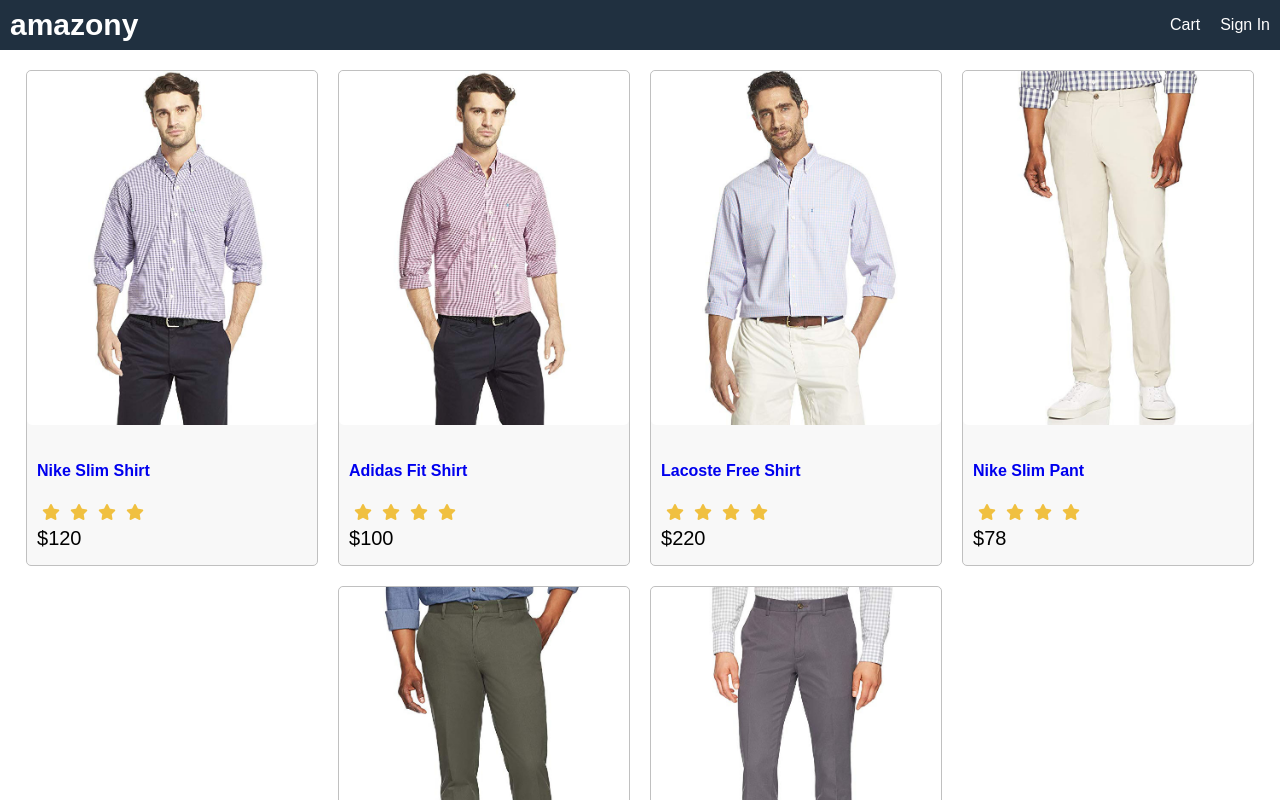
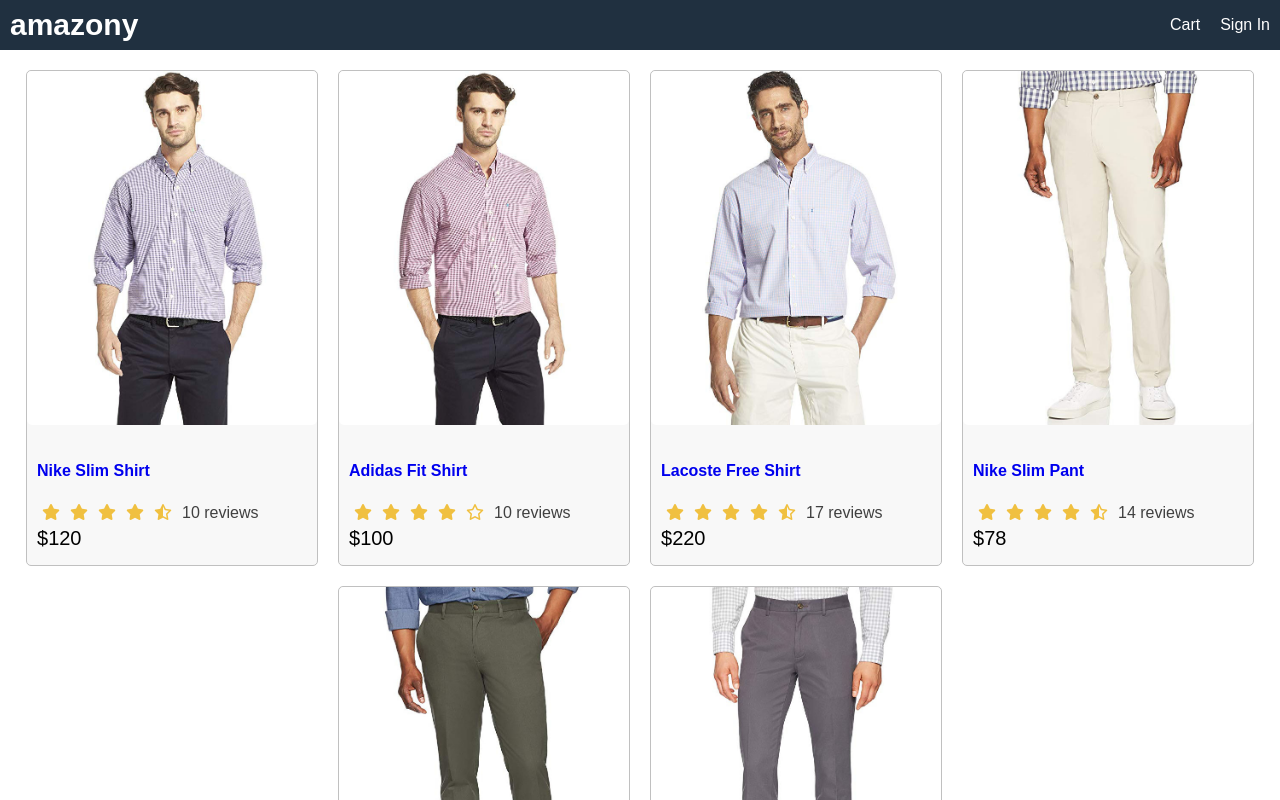
Before and after one commit to Jyoti-rgb/Amazony, a React (Create React App) app in the folder frontend/: page / in a window 1280 px wide. Shown: the top 800 px of the page. Built offline with nearby package versions, Linux system fonts and the light colour scheme.

Commit message:
using props all data of product get & create rating component

```diff
--- a/frontend/src/App.js
+++ b/frontend/src/App.js
@@ -1,16 +1,17 @@
 import './App.css';
 import data from './Data/Data'
+import Product from './Components/Product/Product'
 
 function App() {
   return (
     <div className="grid-container">
           <header className="row">
       <div>
-          <a className="brand" href="index.html">amazony</a>
+          <a className="brand" href="/">amazony</a>
         </div>
         <div>
-          <a href="cart.html">Cart</a>
-          <a href="signin.html">Sign In</a>
+          <a href="/cart">Cart</a>
+          <a href="/signin">Sign In</a>
       </div>
     </header>
       <main>
@@ -19,26 +20,7 @@
 
                  {
             data.products.map(product => (
-              <div key={product._id} className="card">
-              <a href={`/products/${product._id}`}>
-              <img className="medium" src={product.image} alt="product"/>
-          </a>
-          <div className="card-body">
-                       <a href={`/products/${product._id}`}>
-                    <h2>{product.name}</h2>
-              </a>
-             <div className="rating">
-                 <span><i className="fa fa-star"></i></span>
-                  <span><i className="fa fa-star"></i></span>
-                  <span><i className="fa fa-star"></i></span>
-                  <span><i className="fa fa-star"></i></span>
-             </div>
-             <div className="price">
-                 ${product.price}
-             </div>
-          </div>
-      </div>
-
+              <Product key={product._id} product={product}/>
             ))
           }
 
--- /dev/null
+++ b/frontend/src/Components/Product/Product.js
@@ -0,0 +1,24 @@
+import React from 'react'
+import Rating from '../Rating/Rating';
+
+export default function Product(props) {
+  const { product } = props;
+
+  return (
+    <div key={product._id} className="card">
+              <a href={`/products/${product._id}`}>
+              <img className="medium" src={product.image} alt="product"/>
+          </a>
+          <div className="card-body">
+                       <a href={`/products/${product._id}`}>
+                    <h2>{product.name}</h2>
+              </a>
+        <Rating rating={product.rating} numReviews={product.numReview}/>
+             <div className="price">
+                 ${product.price}
+             </div>
+          </div>
+      </div>
+
+  )
+}
--- /dev/null
+++ b/frontend/src/Components/Rating/Rating.js
@@ -0,0 +1,50 @@
+import React from 'react'
+
+export default function Rating(props) {
+    const { rating, numReviews } = props;
+    return (
+      <div className="rating">
+            <span><i className={
+                rating >= 1
+                    ? "fa fa-star"
+                    : rating >= 0.5
+                        ? "fa fa-star-half-o"
+                        : "fa fa-star-o"
+            }></i>
+            </span>
+                  <span><i className={
+                rating >= 2
+                    ? "fa fa-star"
+                    : rating >= 1.5
+                        ? "fa fa-star-half-o"
+                        : "fa fa-star-o"
+            }></i></span>
+                  <span><i className={
+                rating >= 3
+                    ? "fa fa-star"
+                    : rating >= 2.5
+                        ? "fa fa-star-half-o"
+                        : "fa fa-star-o"
+            }></i></span>
+            <span>
+                <i className={
+                rating >= 4
+                    ? "fa fa-star"
+                    : rating >= 3.5
+                        ? "fa fa-star-half-o"
+                        : "fa fa-star-o"
+            }></i>
+            </span>
+            <span>
+                <i className={
+                rating >= 5
+                    ? "fa fa-star"
+                    : rating >= 4.5
+                        ? "fa fa-star-half-o"
+                        : "fa fa-star-o"
+            }></i>
+            </span>
+            <span>{numReviews + " reviews"}</span>
+             </div>
+  )
+}
--- a/frontend/src/Data/Data.js
+++ b/frontend/src/Data/Data.js
@@ -1,6 +1,6 @@
 const data = {
     products: [
-{
+        {
             _id: '1',
             name: 'Nike Slim Shirt',
             category: 'Shirts',
--- a/frontend/src/index.css
+++ b/frontend/src/index.css
@@ -111,3 +111,6 @@
     margin:0.5rem;
 
 }
+.rating span:last-child{
+    color: #404040;
+}
```
